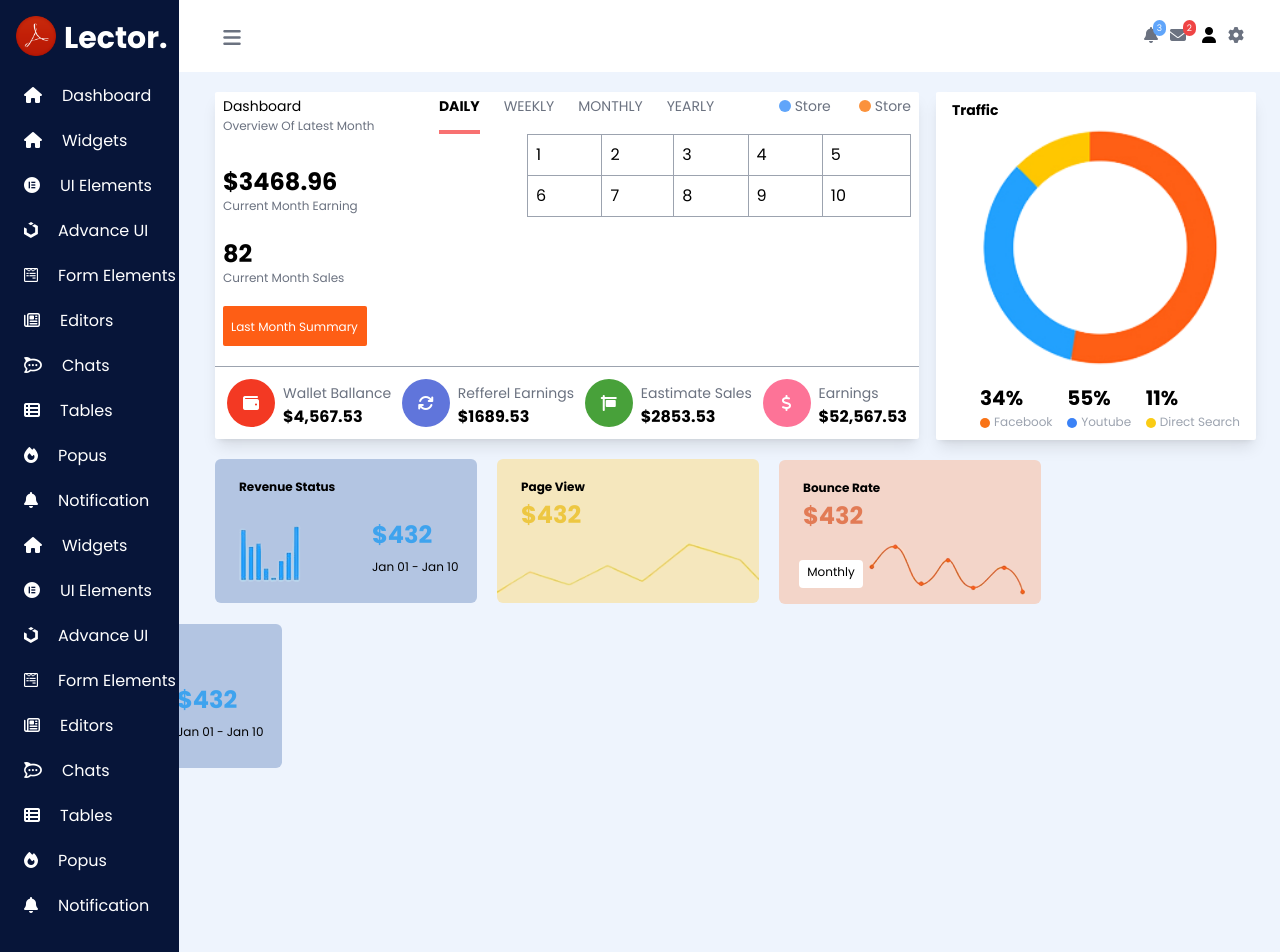
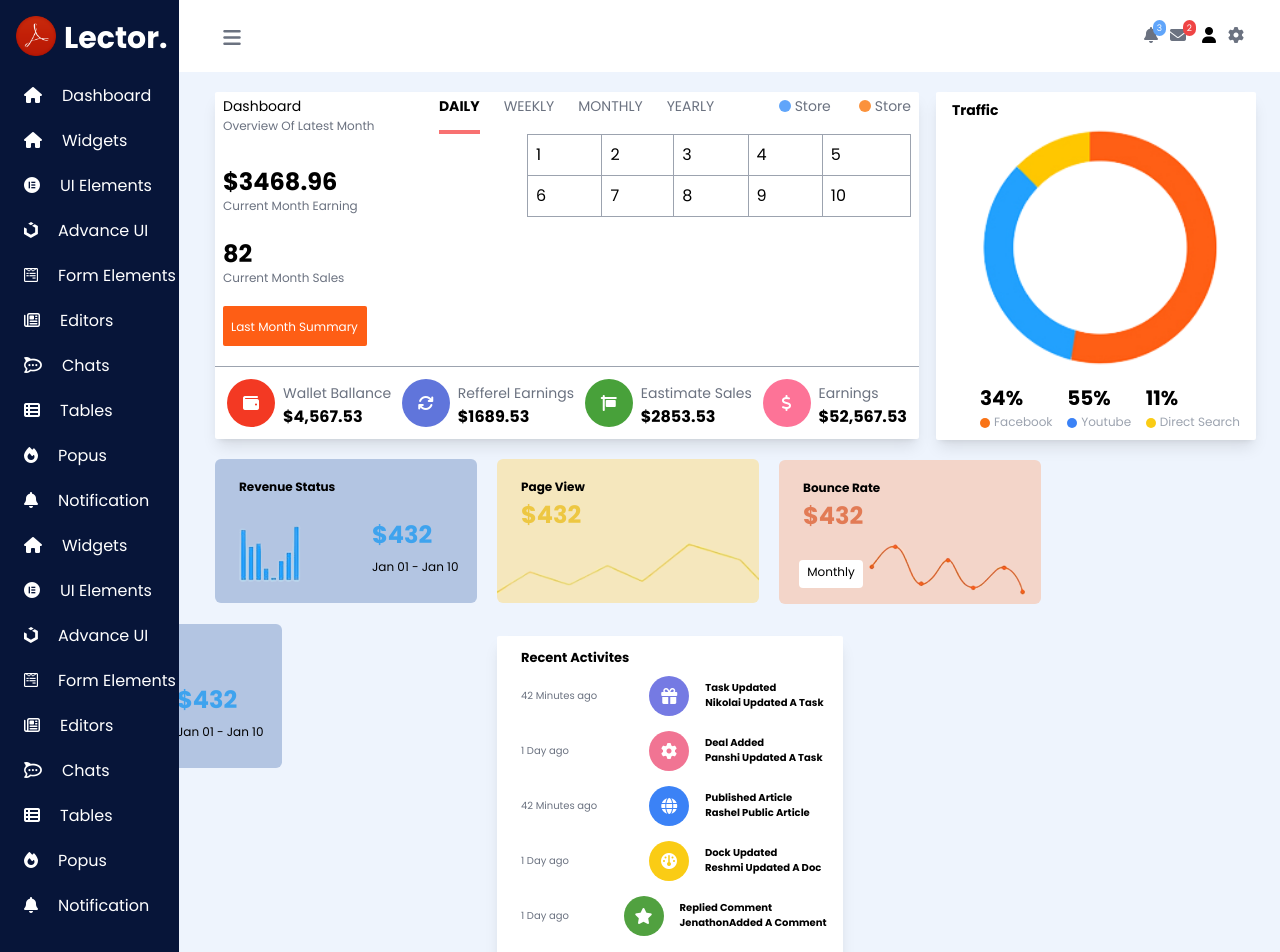
Before and after one commit to Usman-837/Admin_Dashboard_Clone, a React (Vite) app: page / in a window 1280 px wide. Shown: the top 952 px of the page. Built offline with nearby package versions, Linux system fonts and the light colour scheme.

Commit message:
create recent activites component and add different activites eg. tast updated, deal added, published article, dock updated and replied comment init below after status section

```diff
--- a/src/App.jsx
+++ b/src/App.jsx
@@ -4,6 +4,7 @@ import Navbar from "./Navbar";
 import Dashboard from "./Dashboard";
 import Traffic from "./Traffic";
 import Status from "./Status";
+import RecentActivites from "./RecentActivities";
 
 const App = () => {
   return (
@@ -13,6 +14,7 @@ const App = () => {
     <Dashboard/>
     <Traffic/>
     <Status/>
+    <RecentActivites/>
     </>
   );
 };
--- /dev/null
+++ b/src/RecentActivities.jsx
@@ -0,0 +1,73 @@
+import React from "react";
+
+const RecentActivites = () => {
+    return(
+        <>
+            <div className="bg-white float-left w-[27vw] ml-[215px] mt-8 mr-6 h-auto pt-1 pb-6 shadow-lg rounded-sm px-4">
+                <p className="text-[13px] font-bold px-2 pt-2">Recent Activites</p>
+                <div className="flex space-x-11">
+                    <p className="text-[10px] text-gray-500 normal-case py-5 px-2">42 Minutes ago</p>
+                    <div className="flex gap-4 pt-2">
+                        <div className="bg-[#757ae3] w-10 h-10 rounded-full text-center text-white">
+                            <i className="fa-solid fa-gift pt-3"></i>
+                        </div>
+                        <div className="font-bold text-[10px] pt-1">
+                            <p>Task Updated</p>
+                            <p>Nikolai Updated a Task</p>
+                        </div>
+                    </div>
+                </div>
+                <div className="flex space-x-18">
+                    <p className="text-[10px] text-gray-500 normal-case py-5 px-2">1 Day ago</p>
+                    <div className="flex gap-4 pt-2">
+                        <div className="bg-[#f17493] w-10 h-10 rounded-full text-center text-white">
+                            <i className="fa-solid fa-gear pt-3"></i>
+                        </div>
+                        <div className="font-bold text-[10px] pt-1">
+                            <p>Deal Added</p>
+                            <p>Panshi Updated a Task</p>
+                        </div>
+                    </div>
+                </div>
+                <div className="flex space-x-11">
+                    <p className="text-[10px] text-gray-500 normal-case py-5 px-2">42 Minutes ago</p>
+                    <div className="flex gap-4 pt-2 mr-3">
+                        <div className="bg-blue-500 w-10 h-10 rounded-full text-center text-white">
+                            <i className="fa-solid fa-globe pt-3"></i>
+                        </div>
+                        <div className="font-bold text-[10px] pt-1">
+                            <p>Published Article</p>
+                            <p>Rashel Public Article</p>
+                        </div>
+                    </div>
+                </div>
+                <div className="flex space-x-18">
+                    <p className="text-[10px] text-gray-500 normal-case py-5 px-2">1 Day ago</p>
+                    <div className="flex gap-4 pt-2">
+                        <div className="bg-yellow-400 w-10 h-10 rounded-full text-center text-white">
+                            <i className="fa-solid fa-gauge pt-3"></i>
+                        </div>
+                        <div className="font-bold text-[10px] pt-1">
+                            <p>Dock Updated</p>
+                            <p>reshmi Updated a Doc</p>
+                        </div>
+                    </div>
+                </div>
+                <div className="flex justify-between">
+                    <p className="text-[10px] text-gray-500 normal-case py-5 px-2">1 Day ago</p>
+                    <div className="flex gap-4 pt-2">
+                        <div className="bg-[#51a140] w-10 h-10 rounded-full text-center text-white">
+                            <i class="fa-solid fa-star pt-3"></i>
+                        </div>
+                        <div className="font-bold text-[10px] pt-1">
+                            <p>Replied Comment</p>
+                            <p>jenathonAdded a Comment</p>
+                        </div>
+                    </div>
+                </div>
+            </div>
+        </>
+    );
+};
+
+export default RecentActivites;
--- a/tailwind.config.js
+++ b/tailwind.config.js
@@ -8,6 +8,7 @@ export default {
     extend: {
       spacing: {
         '66': '262px',
+        '18': '72px'
       }
     },
   },
```
